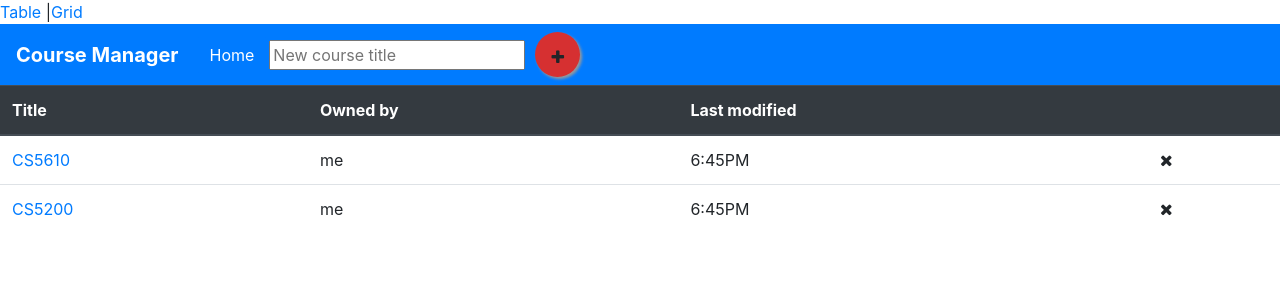
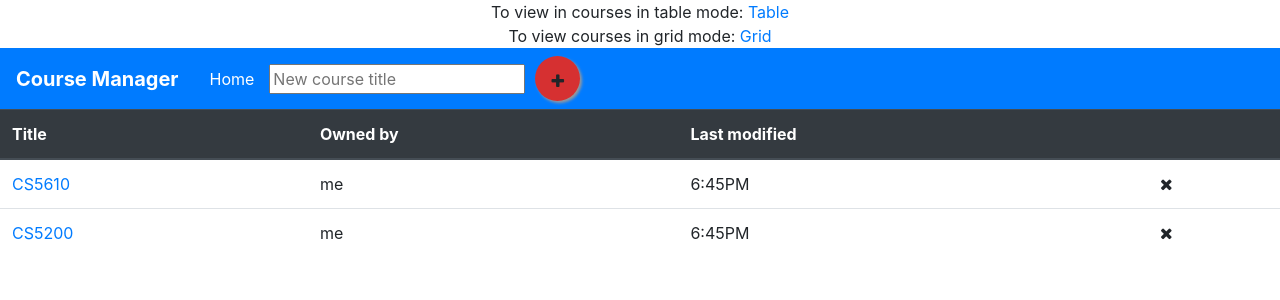
Before and after one commit to deeshashah/WhiteBoard, a React (Create React App) app: page /course/table in a window 1280 px wide. Shown: the top 300 px of the page. Built offline with nearby package versions, Linux system fonts and the light colour scheme.

Commit message:
modifications

```diff
--- a/src/components/WhiteBoard.js
+++ b/src/components/WhiteBoard.js
@@ -53,8 +53,9 @@ class WhiteBoard extends Component{
 
 				<Router>
 					<div>
-						<Link to="/course/table">Table</Link> |
-						<Link to="/course/grid">Grid</Link>
+						<center>To view in courses in table mode: <Link to="/course/table">Table</Link>
+							<br></br>
+							To view courses in grid mode: <Link to="/course/grid">Grid</Link></center>
 						<Route path="/course/table" render={() =>
 							<div>
 							<NavBar addCourse = {this.addCourse}/>
--- a/src/containers/WidgetListContainer.js
+++ b/src/containers/WidgetListContainer.js
@@ -15,11 +15,6 @@ const dispatchToPropertyMatcher = (dispatch, ownProps) => ({
 		dispatch({
 			type:'UPDATE_WIDGET',
 			widget : widget,
-		}),
-	loadWidgets : () =>
-		dispatch({
-			type:'LOAD_WIDGETS',
-			topicId : ownProps.topic.id,
 		}),
 	togglePreview: () =>
 		dispatch({
@@ -57,7 +52,7 @@ const dispatchToPropertyMatcher = (dispatch, ownProps) => ({
 			widget:widget
 		}),
 
-	findAllWidgetsForTopic : (widget) =>
+	loadWidgets : (widget) =>
 		dispatch({
 			type:'FIND_ALL_WIDGETS_FOR_TOPIC',
 			widget:widget,
--- a/src/reducers/WidgetReducer.js
+++ b/src/reducers/WidgetReducer.js
@@ -11,7 +11,7 @@ const widgetReducer = (state = {widgets:[], checked: true, loadWidget:true}, act
                 checked: state.checked,
                 loadWidget: false
             };
-        case 'LOAD_WIDGETS':
+        case 'FIND_ALL_WIDGETS_FOR_TOPIC':
             state.widgets = courseService.findWidgets(action.topicId);
             return{
                 widgets:state.widgets,
@@ -64,15 +64,13 @@ const widgetReducer = (state = {widgets:[], checked: true, loadWidget:true}, act
             };
         case 'FIND_WIDGET':
             return courseService.findWidget(action.widget.id);
-        case 'FIND_ALL_WIDGETS_FOR_TOPIC':
-            return courseService.findWidgets(action.topicId);
         case 'FIND_ALL_WIDGETS':
             return state.widgets;
 
           default:
               return state;
         }
-}
+};
 
 
 export default widgetReducer
```
